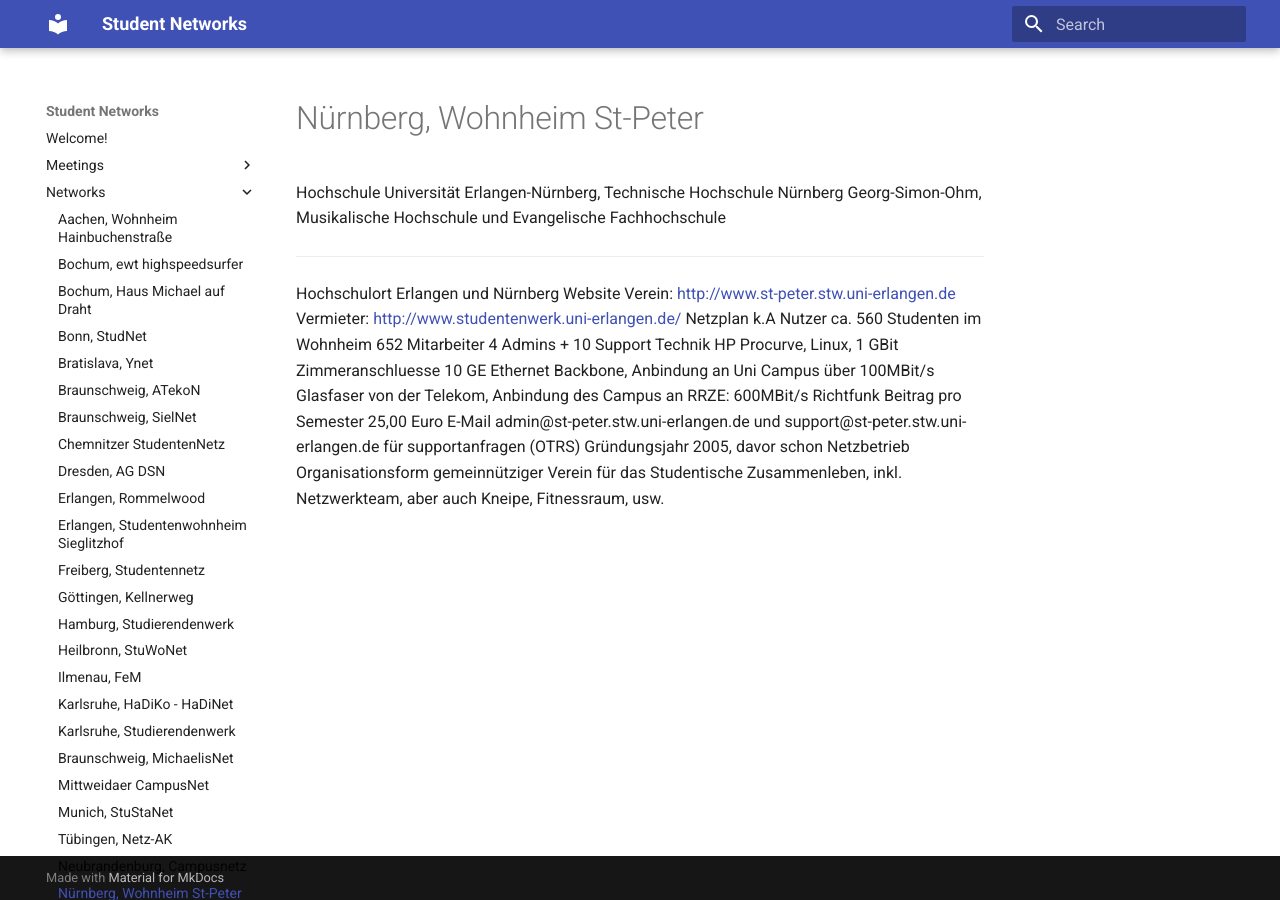
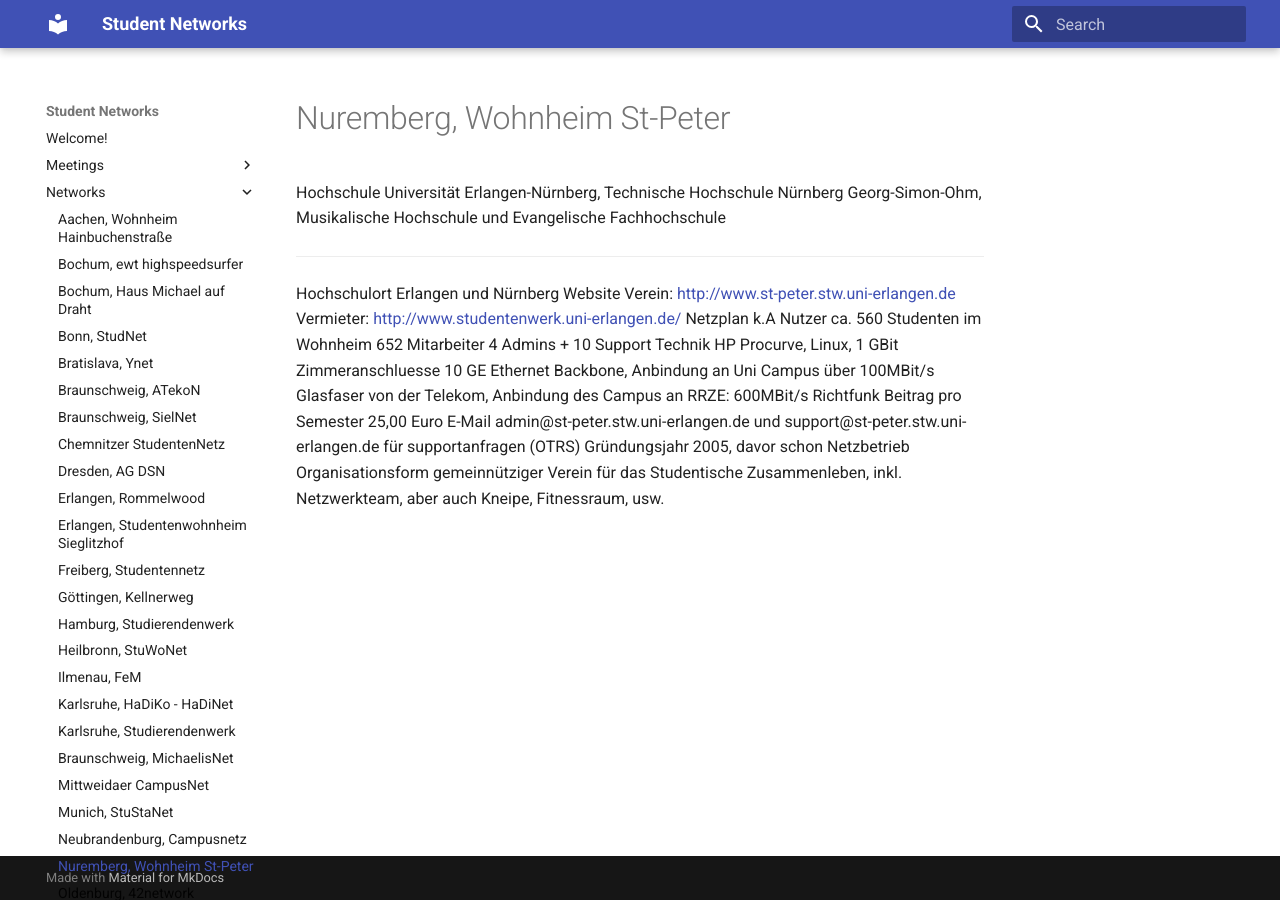
Before and after one commit to studnetze/studnetze-website, an MkDocs documentation site: the page built from docs/Networks/nuernberg_st-peter.md, in a window 1280 px wide. Built offline with MkDocs 1.6.1 and Material for MkDocs 9.7.7, drawn with Linux system fonts in a browser that asks for light colours.

Commit message:
make Tuebingen and Nuremberg pages consistent

```diff
--- a/docs/Networks/nuernberg_st-peter.md
+++ b/docs/Networks/nuernberg_st-peter.md
@@ -1,4 +1,4 @@
-# Nürnberg, Wohnheim St-Peter
+# Nuremberg, Wohnheim St-Peter
 
   Hochschule              Universität Erlangen-Nürnberg, Technische Hochschule Nürnberg Georg-Simon-Ohm, Musikalische Hochschule und Evangelische Fachhochschule
   ----------------------- -------------------------------------------------------------------------------------------------------------------------------------------------------------------------------------------
```
Also changed, not shown: docs/Networks/tuebingen_netzak.md (renamed from docs/Networks/netzak_tuebingen.md).
